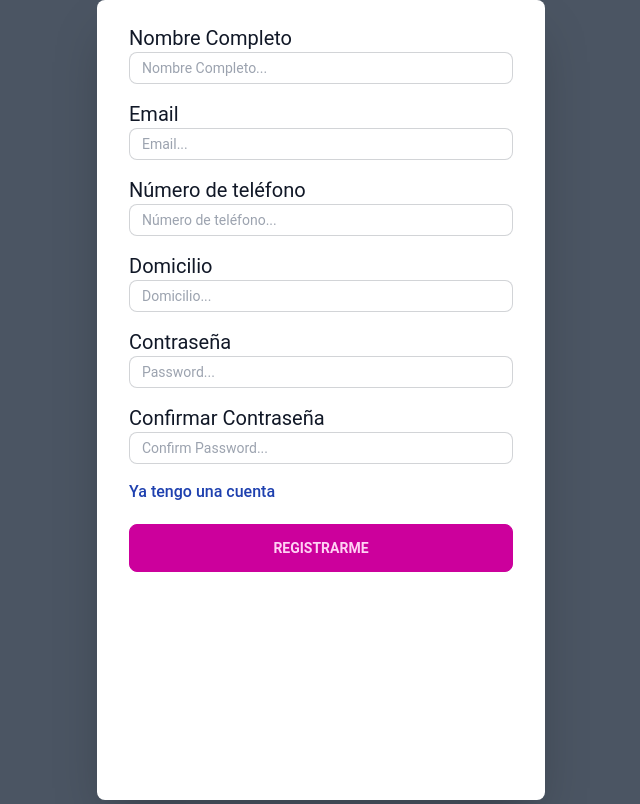
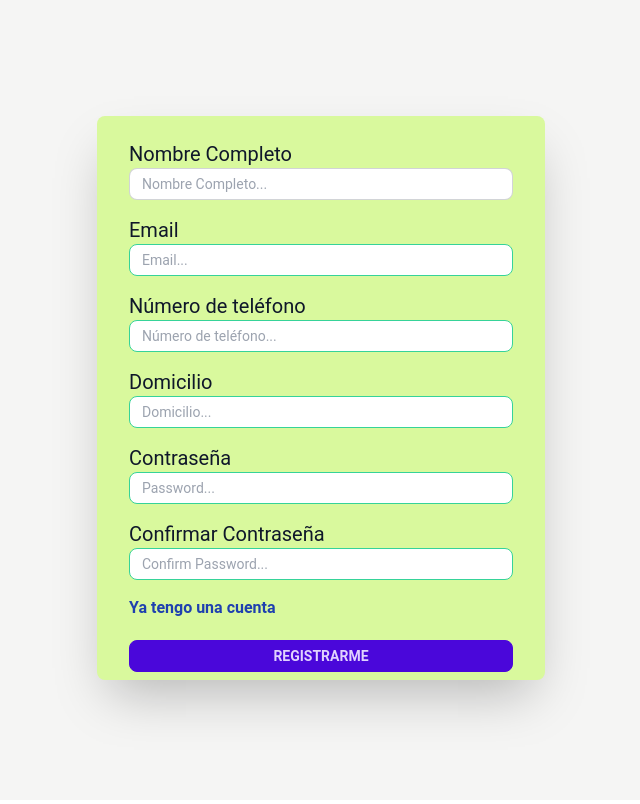
Before and after one commit to No-Country/c14-46-m-csharp-react, a React (Vite) app in the folder front/sharp-pizza/: page /register in a window 1280 px wide. Shown: the whole page, without its empty margins (319-959 px from the left). Built offline with nearby package versions, Linux system fonts and the light colour scheme.

Commit message:
change bg color and make style adjustments

```diff
--- a/front/sharp-pizza/src/features/login/Login.tsx
+++ b/front/sharp-pizza/src/features/login/Login.tsx
@@ -49,13 +49,13 @@ const Login = () => {
     }
   };
   return (
-    <div className='min-h-screen flex items-center justify-center bg-gray-600 px-6'>
-      <div className='max-w-md w-full bg-white p-6 rounded-lg shadow-lg'>
+    <div className='min-h-screen flex items-center justify-center bg-stone-100 px-6'>
+      <div className='max-w-md w-full bg-lime-200 p-6 rounded-lg shadow-lg'>
         <form onSubmit={handleSubmit(submitData)}>
           <div className='mb-4'>
-            <label className='block text-xl text-gray-900'>Email</label>
+            <label className='block text-xl text-slate-900'>Email</label>
             <input
-              className='input input-bordered input-sm w-full'
+              className='input input-success bg-slate-900 input-sm w-full'
               type='email'
               {...register('email')}
               placeholder='Email...'
@@ -65,9 +65,9 @@ const Login = () => {
             )}
           </div>
           <div className='mb-4'>
-            <label className='block text-xl text-gray-900'>Password</label>
+            <label className='block text-xl text-slate-800'>Password</label>
             <input
-              className='input input-bordered input-sm w-full'
+              className='input input-success bg-slate-800 input-sm w-full'
               type='password'
               {...register('password')}
               placeholder='Contraseña...'
@@ -76,16 +76,16 @@ const Login = () => {
               <span className='text-red-600'>{errors.password.message}</span>
             )}
           </div>
-          <a href='/register' className='text-blue-800'>
+          <a href='/register' className='text-blue-800 font-bold'>
             Olvidé mi contraseña
           </a>
           <br />
-          <Link to='/register' className='text-blue-800'>
+          <Link to='/register' className='text-blue-800 font-bold'>
             Crear Cuenta
           </Link>
           <button
             type='submit'
-            className='btn btn-active btn-secondary w-full mt-5'
+            className='btn btn-active btn-primary btn-sm w-full mt-5'
           >
             Iniciar Sesión
           </button>
--- a/front/sharp-pizza/src/features/register/Register.tsx
+++ b/front/sharp-pizza/src/features/register/Register.tsx
@@ -76,14 +76,14 @@ const Register = () => {
     })
   };
   return (
-    <div className='min-h-screen flex items-center justify-center bg-gray-600'>
+    <div className='min-h-screen flex items-center justify-center bg-stone-100'>
 
       <form
-        className='bg-white h-screen shadow-2xl rounded-lg px-8 pt-6 pb-2 mb-1 w-full max-w-md'
+        className='bg-lime-200 shadow-2xl rounded-lg px-8 pt-6 pb-2 mb-1 w-full max-w-md'
         onSubmit={handleSubmit(submitData)}
       >
         <div className='mb-4'>
-          <label className='block text-xl text-gray-900'>Nombre Completo</label>
+          <label className='block text-xl text-slate-900'>Nombre Completo</label>
           <input
             id='fullName'
             className='input input-bordered input-sm w-full'
@@ -96,10 +96,10 @@ const Register = () => {
           )}
         </div>
         <div className='mb-4'>
-          <label className='block text-xl text-gray-900'>Email</label>
+          <label className='block text-xl text-slate-900'>Email</label>
           <input
             id='email'
-            className='input input-bordered input-sm w-full'
+            className='input input-success input-sm w-full'
             type='email'
             {...register('email')}
             placeholder='Email...'
@@ -109,12 +109,12 @@ const Register = () => {
           )}
         </div>
         <div className='mb-4'>
-          <label className='block text-xl text-gray-900'>
+          <label className='block text-xl text-slate-900'>
             Número de teléfono
           </label>
           <input
             id='phoneNumber'
-            className='input input-bordered input-sm w-full'
+            className='input input-success input-sm w-full'
             type='text'
             {...register('phoneNumber')}
             placeholder='Número de teléfono...'
@@ -125,12 +125,12 @@ const Register = () => {
         </div>
 
         <div className='mb-4'>
-          <label className='block text-xl text-gray-900'>
+          <label className='block text-xl text-slate-900'>
             Domicilio
           </label>
           <input
             id='address'
-            className='input input-bordered input-sm w-full'
+            className='input input-success input-sm w-full'
             type='text'
             {...register('address')}
             placeholder='Domicilio...'
@@ -142,9 +142,9 @@ const Register = () => {
 
 
         <div className='mb-4'>
-          <label className='block text-xl text-gray-900'>Contraseña</label>
+          <label className='block text-xl text-slate-900'>Contraseña</label>
           <input
-            className='input input-bordered input-sm w-full'
+            className='input input-success input-sm w-full'
             type='password'
             {...register('password')}
             placeholder='Password...'
@@ -154,11 +154,11 @@ const Register = () => {
           )}
         </div>
         <div className='mb-4'>
-          <label className='block text-xl text-gray-900'>
+          <label className='block text-xl text-slate-900'>
             Confirmar Contraseña
           </label>
           <input
-            className='input input-bordered input-sm w-full'
+            className='input input-success input-sm w-full'
             id='confirmPassword'
             type='password'
             {...register('confirmPassword')}
@@ -170,12 +170,12 @@ const Register = () => {
             </span>
           )}
         </div>
-        <Link to='/login' className='text-blue-800'>
+        <Link to='/login' className='text-blue-800 font-bold'>
           Ya tengo una cuenta
         </Link>
         <button
           type='submit'
-          className='btn btn-active btn-secondary w-full mt-5'
+          className='btn btn-active btn-primary btn-sm w-full mt-5'
         >
           Registrarme
         </button>
```
